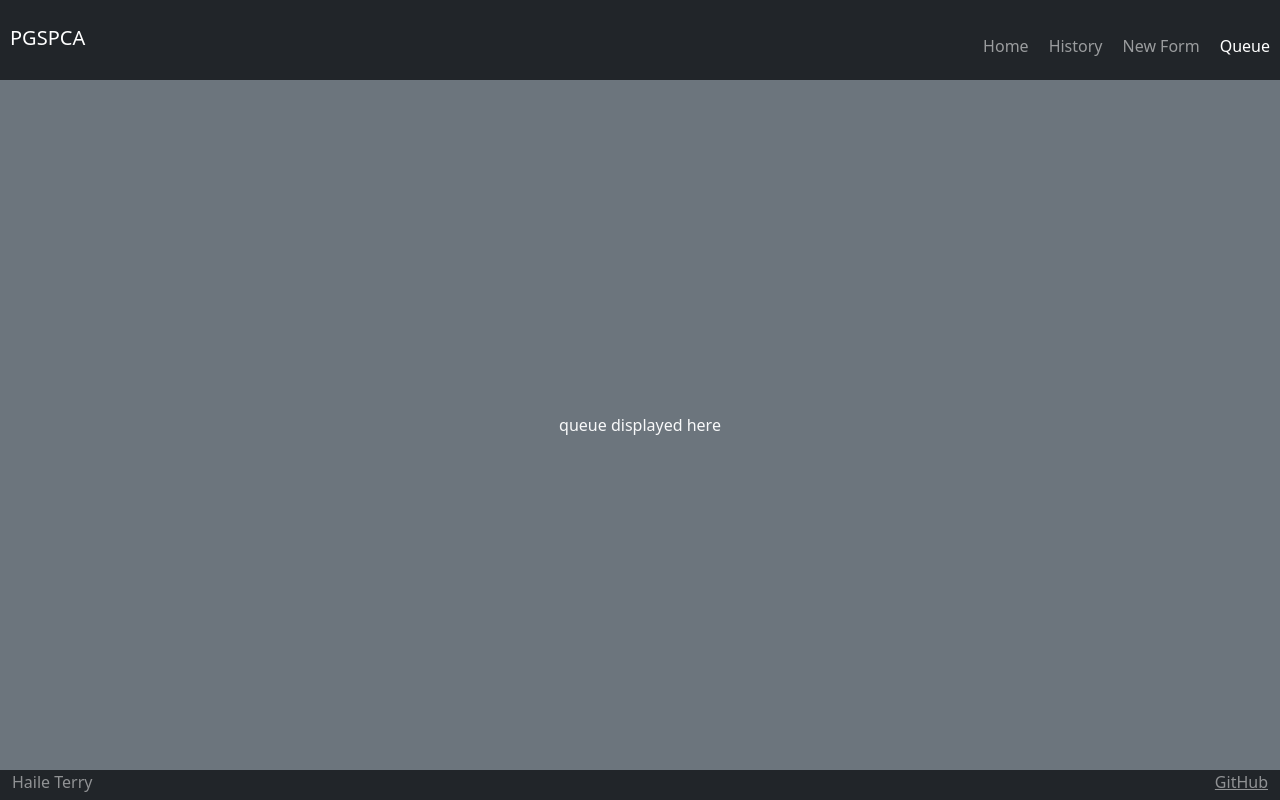
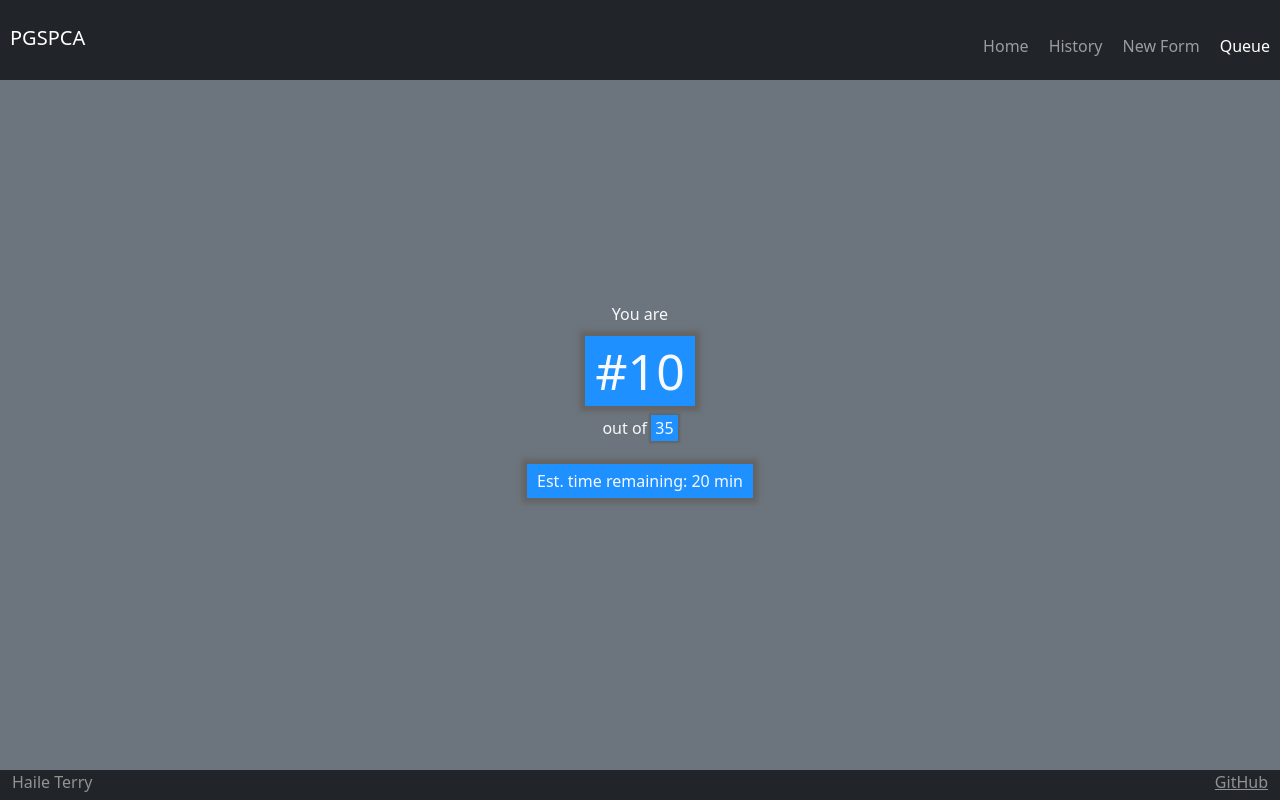
Before and after one commit to optimisms/260startup, a React (Vite) app: page /queue in a window 1280 px wide. Built offline with nearby package versions, Linux system fonts and the light colour scheme.

Commit message:
Added Queue html

```diff
--- a/src/queue/queue.jsx
+++ b/src/queue/queue.jsx
@@ -1,9 +1,21 @@
 import React from 'react';
+import './queue.css';
 
 export function Queue() {
   return (
     <main className='container-fluid bg-secondary text-center'>
-      <div>queue displayed here</div>
+      <div id="alert_container"></div>
+      <div id="queue">
+        <div id="queue_info">
+          You are
+          <h2>#<span id="curr_pos_info">10</span></h2>
+          out of <span id="queue_len">35</span>
+        </div>
+        <br />
+        <div id="time">
+          Est. time remaining: <span id="time_remaining">20 min</span>
+        </div>
+      </div>
     </main>
   );
 }
```
